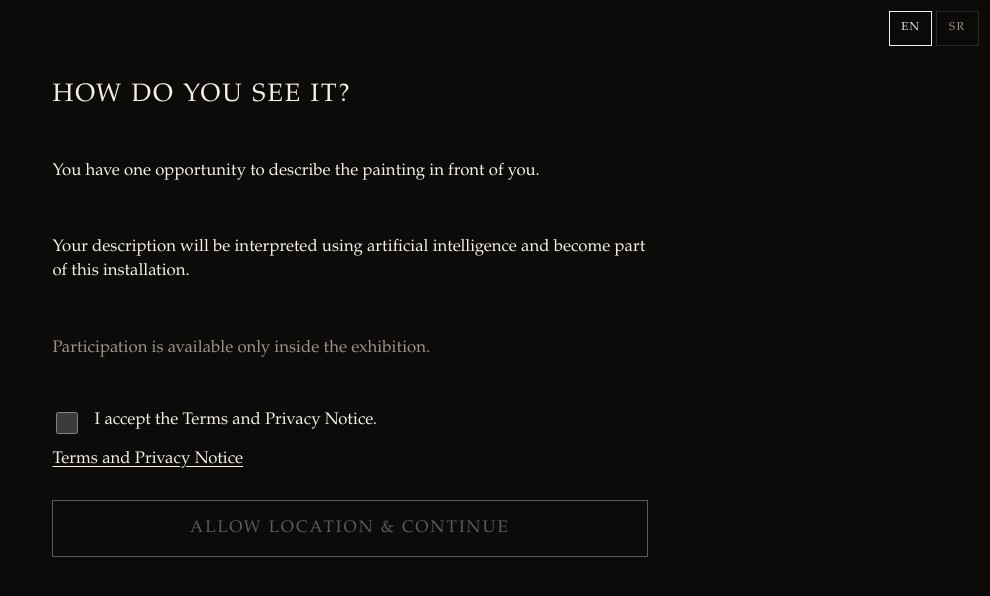
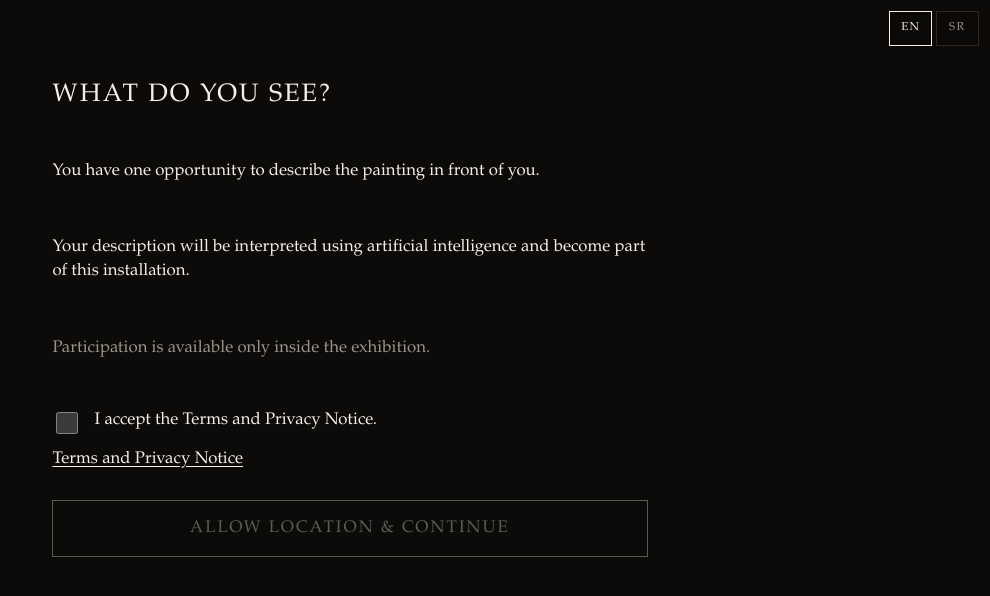
Before and after one commit to alisawonder42/DECOY, a React (Vite) app in the folder apps/visitor-web/: page / in a window 1280 px wide. Shown: the top 596 px of the page, without its empty margins (290-1280 px from the left). Built offline with nearby package versions, Linux system fonts and the light colour scheme; no server answers.

Commit message:
Change the visitor title to What do you see / Šta ti vidiš.
Co-authored-by: alisawonder42 <alisawonder42@users.noreply.github.com>

```diff
--- a/apps/visitor-web/index.html
+++ b/apps/visitor-web/index.html
@@ -5,7 +5,7 @@
     <meta name="viewport" content="width=device-width, initial-scale=1, viewport-fit=cover" />
     <meta name="theme-color" content="#0c0b0a" />
     <meta name="robots" content="noindex, nofollow" />
-    <title>How do you see it?</title>
+    <title>What do you see?</title>
   </head>
   <body>
     <div id="root"></div>
--- a/apps/visitor-web/src/copy/index.ts
+++ b/apps/visitor-web/src/copy/index.ts
@@ -5,8 +5,8 @@ export type CopyPair = {
 
 export const copy = {
   introTitle: {
-    sr: "KAKO GA TI VIDIŠ?",
-    en: "HOW DO YOU SEE IT?",
+    sr: "ŠTA TI VIDIŠ?",
+    en: "WHAT DO YOU SEE?",
   },
   introBody1: {
     sr: "Imate jednu priliku da opišete sliku pred sobom.",
--- a/apps/visitor-web/src/hooks/useLanguage.tsx
+++ b/apps/visitor-web/src/hooks/useLanguage.tsx
@@ -18,7 +18,7 @@ export function LanguageProvider({ children }: { children: ReactNode }) {
   useEffect(() => {
     document.documentElement.lang = language;
     document.title =
-      language === "en" ? "How do you see it?" : "Kako ga ti vidiš?";
+      language === "en" ? "What do you see?" : "Šta ti vidiš?";
   }, [language]);
 
   const value = useMemo<LanguageContextValue>(
```
Also changed, not shown: 1 other file (tests, documents, lock files or other folders).
